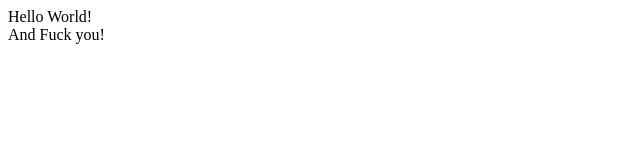
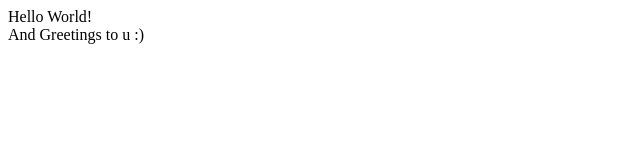
Before and after one commit to CheetahAzure/CheetahAzure.github.io, a plain HTML site: page index.htm in a window 1280 px wide. Shown: the full height of the page, 0-640 px from the left. Drawn offline with Linux system fonts and the light colour scheme.

Commit message:
Update index.htm

```diff
--- a/index.htm
+++ b/index.htm
@@ -5,6 +5,6 @@
 <body>
 </body>
 <div>Hello World!</div>
-<div>And Fuck you!</div>
+<div>And Greetings to u :)</div>
 </body>
 </html>
```
